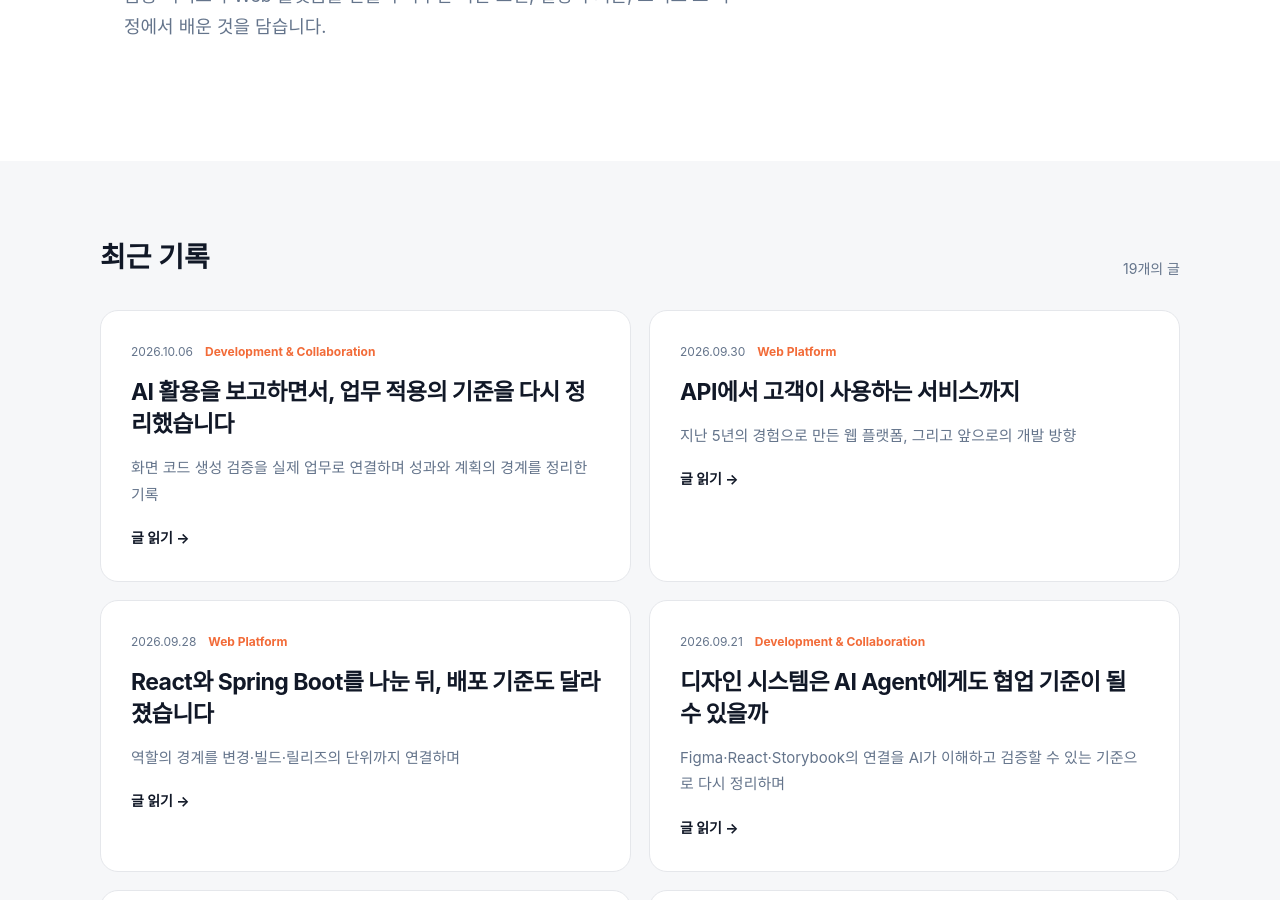
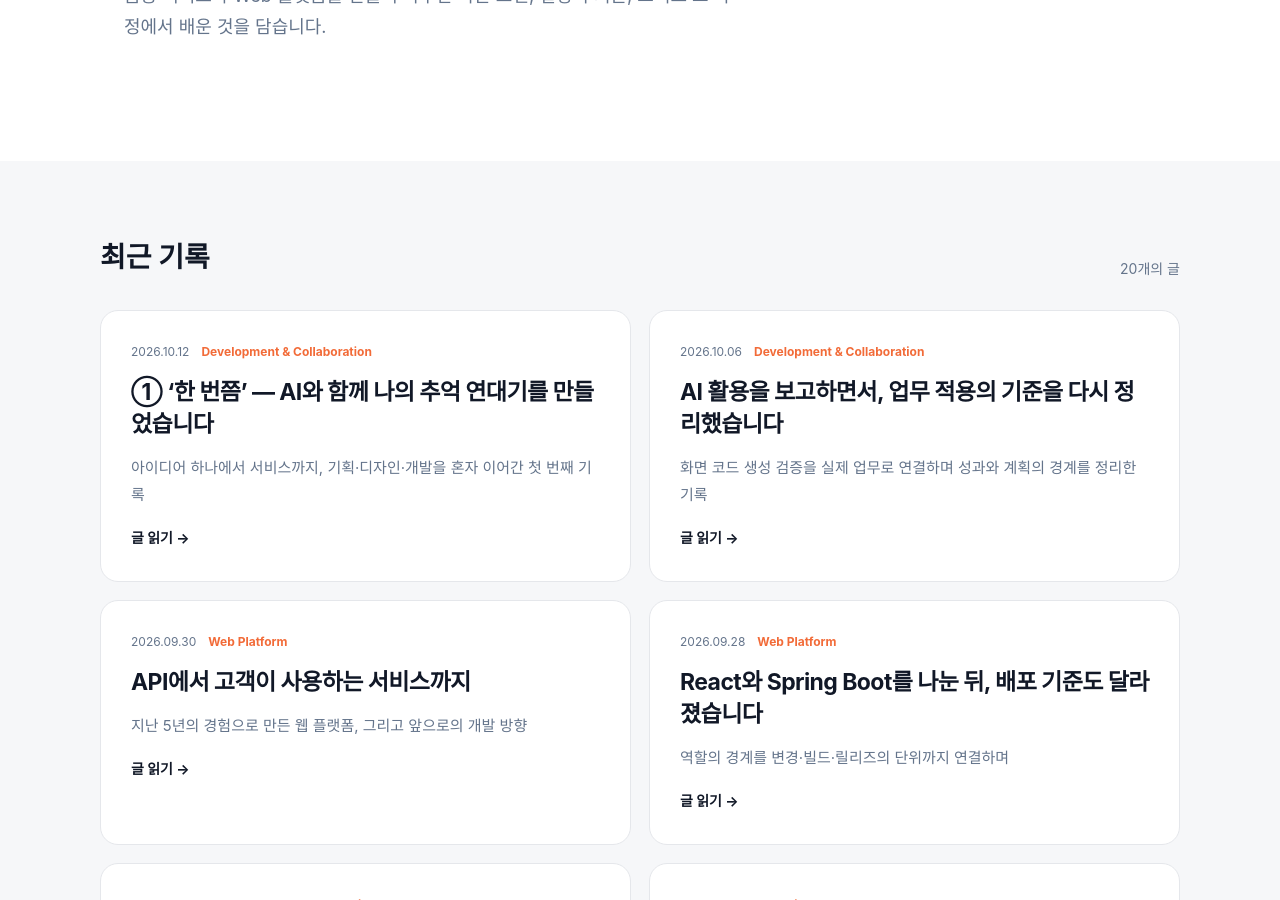
Before and after one commit to daxuan0101/archilog, a Jekyll site: the page built from index.md, in a window 1280 px wide and 900 px high, scrolled down 482 px. Built offline with Jekyll 4.4.1, drawn with Linux system fonts in a browser that asks for light colours.

Commit message:
docs: schedule first AI solo development article for 08:00 KST

```diff
--- a/_drafts/ai-development-once-first-service.md
+++ b/_posts/2026-10-12-ai-development-once-first-service.md
@@ -5,6 +5,8 @@ category: "Development & Collaboration"
 series: "아이디어 하나에서 서비스까지, AI와 함께한 1인 개발"
 tags: [AI활용, 서비스개발, 사이드프로젝트, 한번쯤, 추억연대기, 개발과정]
 featured: false
+migration_status: "new"
+date: 2026-10-12 08:00:00 +0900
 ---
 
 AI와 조금 더 친해져 보고 싶었습니다.
```
Also changed, not shown: .github/workflows/pages.yml.
